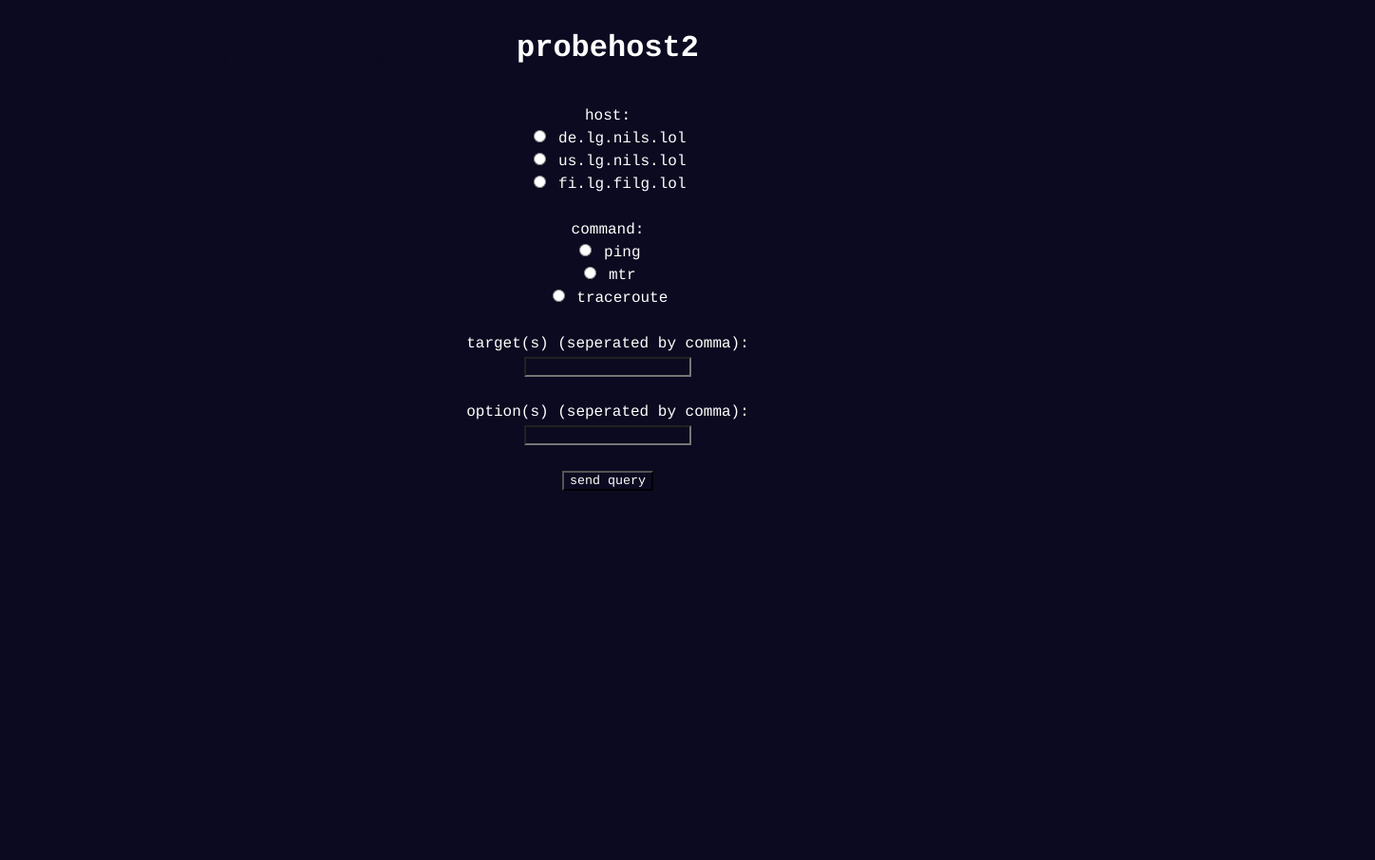
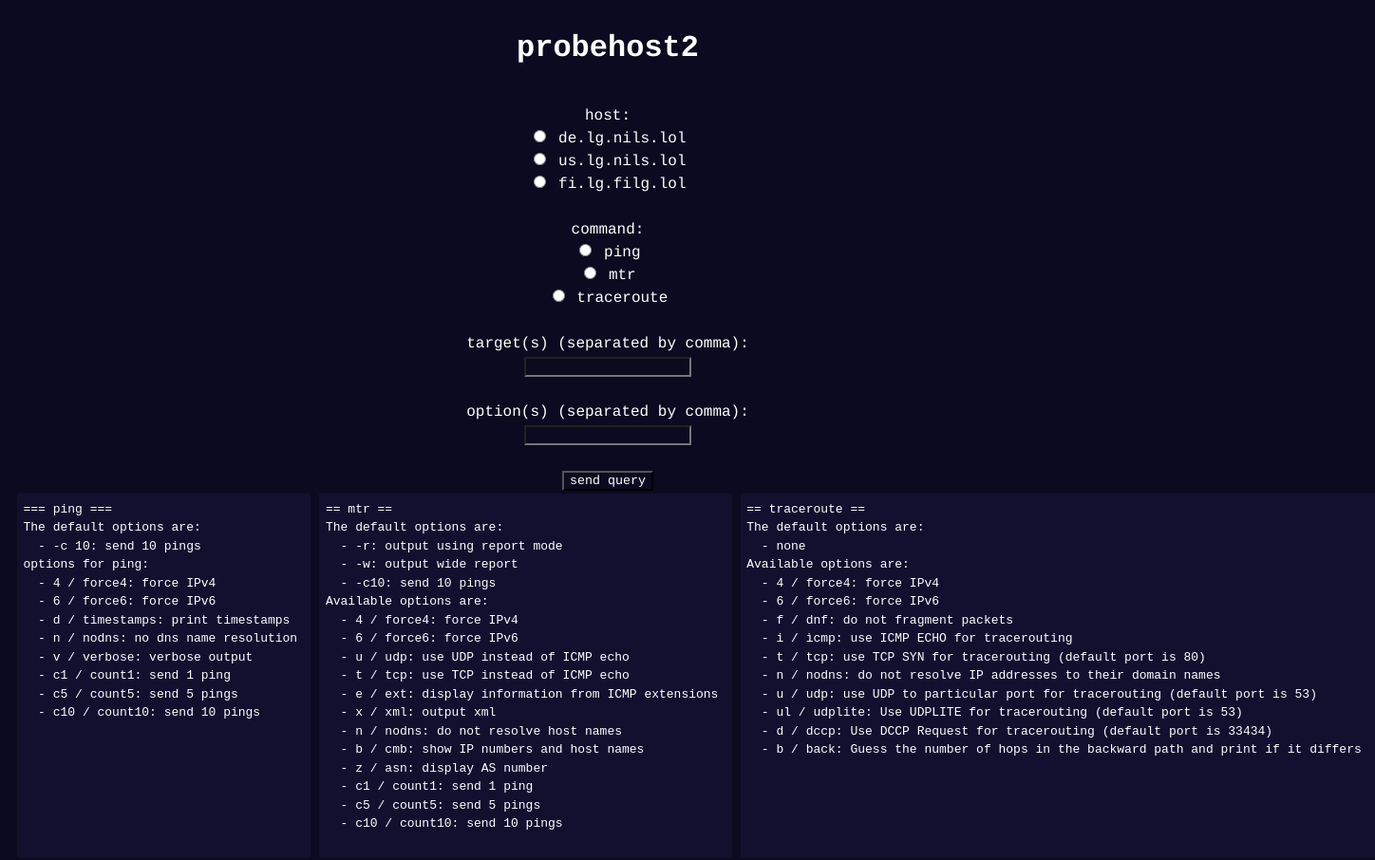
Before and after one commit to byReqz/probehost2-ui, a plain HTML site: page index.html in a window 1280 px wide. Shown: the whole page at 95% size, 1448 px wide, since content can reach past the window. Before the commit the page ends 800 px from the top, so only its background shows below. Drawn offline with Linux system fonts and the light colour scheme.

Commit message:
add explanation boxes

```diff
--- a/index.html
+++ b/index.html
@@ -32,10 +32,10 @@
         <input type="radio" id="tracert" name="cmd" value="traceroute">
         <label for="tracert">traceroute</label><br>
         <br>
-        <label for="target">target(s) (seperated by comma):</label><br>
+        <label for="target">target(s) (separated by comma):</label><br>
         <input type="text" id="target" name="target"><br>
         <br>
-        <label for="cmd">option(s) (seperated by comma):</label><br>
+        <label for="cmd">option(s) (separated by comma):</label><br>
         <input type="text" id="options" name="options"><br>
         <br>
         <input type="submit" value="send query"/>
@@ -47,5 +47,57 @@
         }
      </script>
     </div>
+    <div id="explanation">
+      <pre>
+=== ping ===
+The default options are:
+  - -c 10: send 10 pings
+options for ping:
+  - 4 / force4: force IPv4
+  - 6 / force6: force IPv6
+  - d / timestamps: print timestamps
+  - n / nodns: no dns name resolution
+  - v / verbose: verbose output
+  - c1 / count1: send 1 ping
+  - c5 / count5: send 5 pings
+  - c10 / count10: send 10 pings
+      </pre>
+      <pre>
+== mtr ==
+The default options are:
+  - -r: output using report mode
+  - -w: output wide report
+  - -c10: send 10 pings
+Available options are:
+  - 4 / force4: force IPv4
+  - 6 / force6: force IPv6
+  - u / udp: use UDP instead of ICMP echo
+  - t / tcp: use TCP instead of ICMP echo
+  - e / ext: display information from ICMP extensions
+  - x / xml: output xml
+  - n / nodns: do not resolve host names
+  - b / cmb: show IP numbers and host names
+  - z / asn: display AS number
+  - c1 / count1: send 1 ping
+  - c5 / count5: send 5 pings
+  - c10 / count10: send 10 pings
+      </pre>
+      <pre>
+== traceroute ==
+The default options are:
+  - none
+Available options are:
+  - 4 / force4: force IPv4
+  - 6 / force6: force IPv6
+  - f / dnf: do not fragment packets
+  - i / ìcmp: use ICMP ECHO for tracerouting
+  - t / tcp: use TCP SYN for tracerouting (default port is 80)
+  - n / nodns: do not resolve IP addresses to their domain names
+  - u / udp: use UDP to particular port for tracerouting (default port is 53)
+  - ul / udplite: Use UDPLITE for tracerouting (default port is 53)
+  - d / dccp: Use DCCP Request for tracerouting (default port is 33434)
+  - b / back: Guess the number of hops in the backward path and print if it differs
+      </pre>
+    </div>
   </body>
 </html>
--- a/sp.css
+++ b/sp.css
@@ -14,6 +14,22 @@ input {
   background-color: transparent;
   position: absolute;
   left: 60px;
+}
+
+#explanation {
+  display: grid;
+  grid-template-columns: 1fr 1fr 1fr;
+  grid-gap: 5px;
+}
+
+#explanation > pre {
+  color: white;
+  background-color: #120f2f;
+  text-indent: 0px;
+  text-align: left;
+  margin: 2px;
+  overflow: visible;
+  font-size: small;
 }
 
 a, .toctext {
@@ -40,7 +56,6 @@ body {
 /*  font-family: helvetica, arial, sans-serif; */
   line-height: 1.5;
   margin: 0 auto;
-  max-width: 40em;
   padding: 0 1em;
   text-align: center;
 }
```
